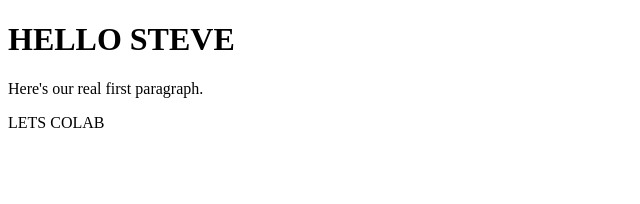
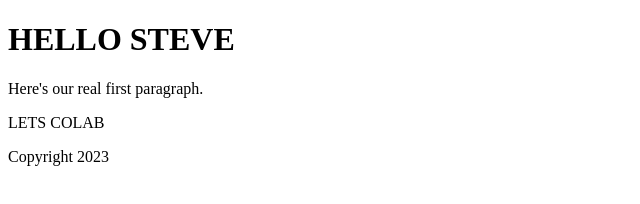
Before and after one commit to nealsymons/Sharing-with-steve, a plain HTML site: page index.html in a window 1280 px wide. Shown: the whole page, without its empty margins (0-640 px from the left). Drawn offline with Linux system fonts and the light colour scheme.

Commit message:
footer on main oops

```diff
--- a/index.html
+++ b/index.html
@@ -13,4 +13,8 @@
     <p>Here's our real first paragraph.</p>
     <p>LETS COLAB</p>
 </body>
+
+<footer>
+    <p>Copyright 2023</p>
+</footer>
 </html>
```
